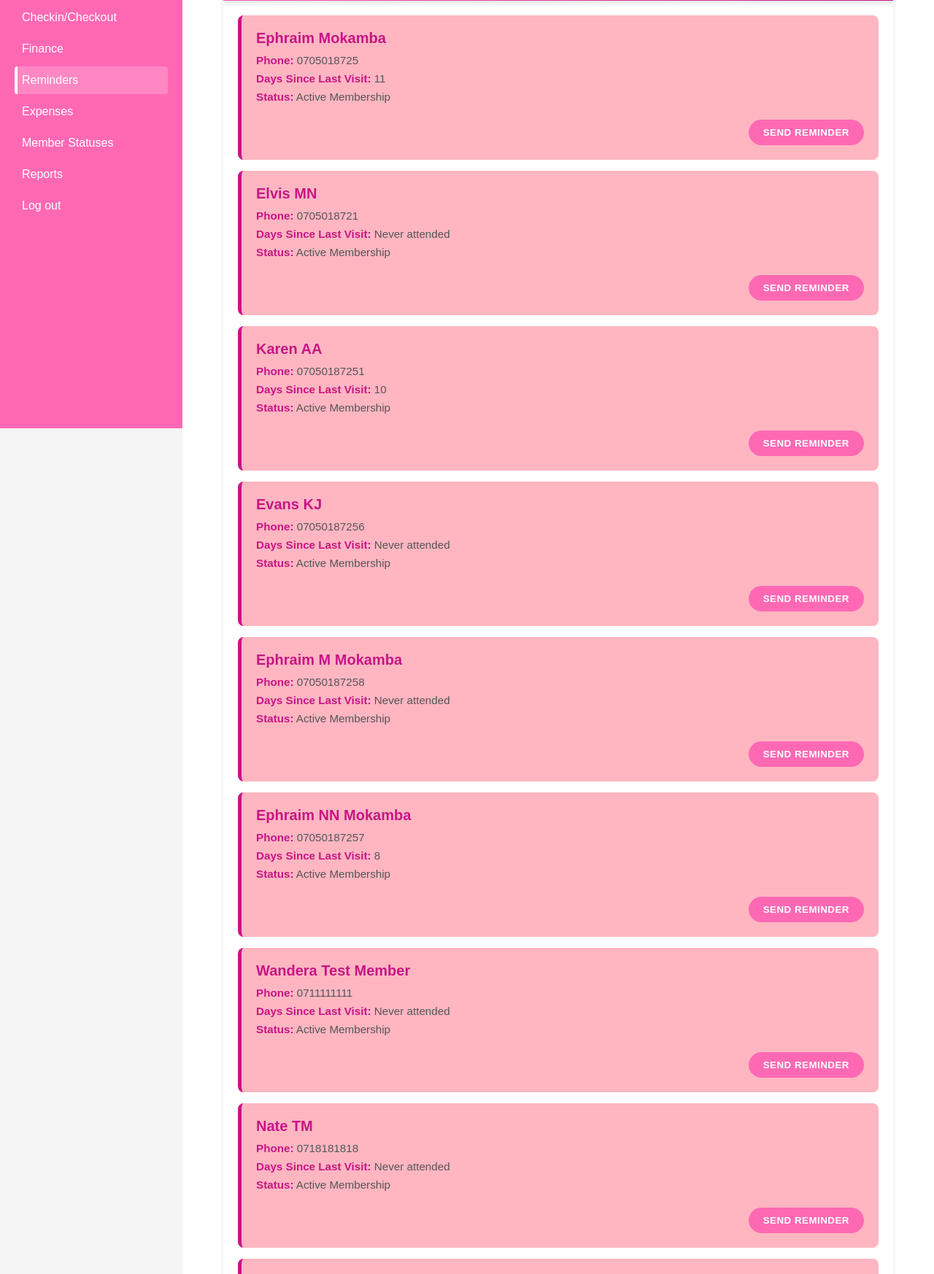
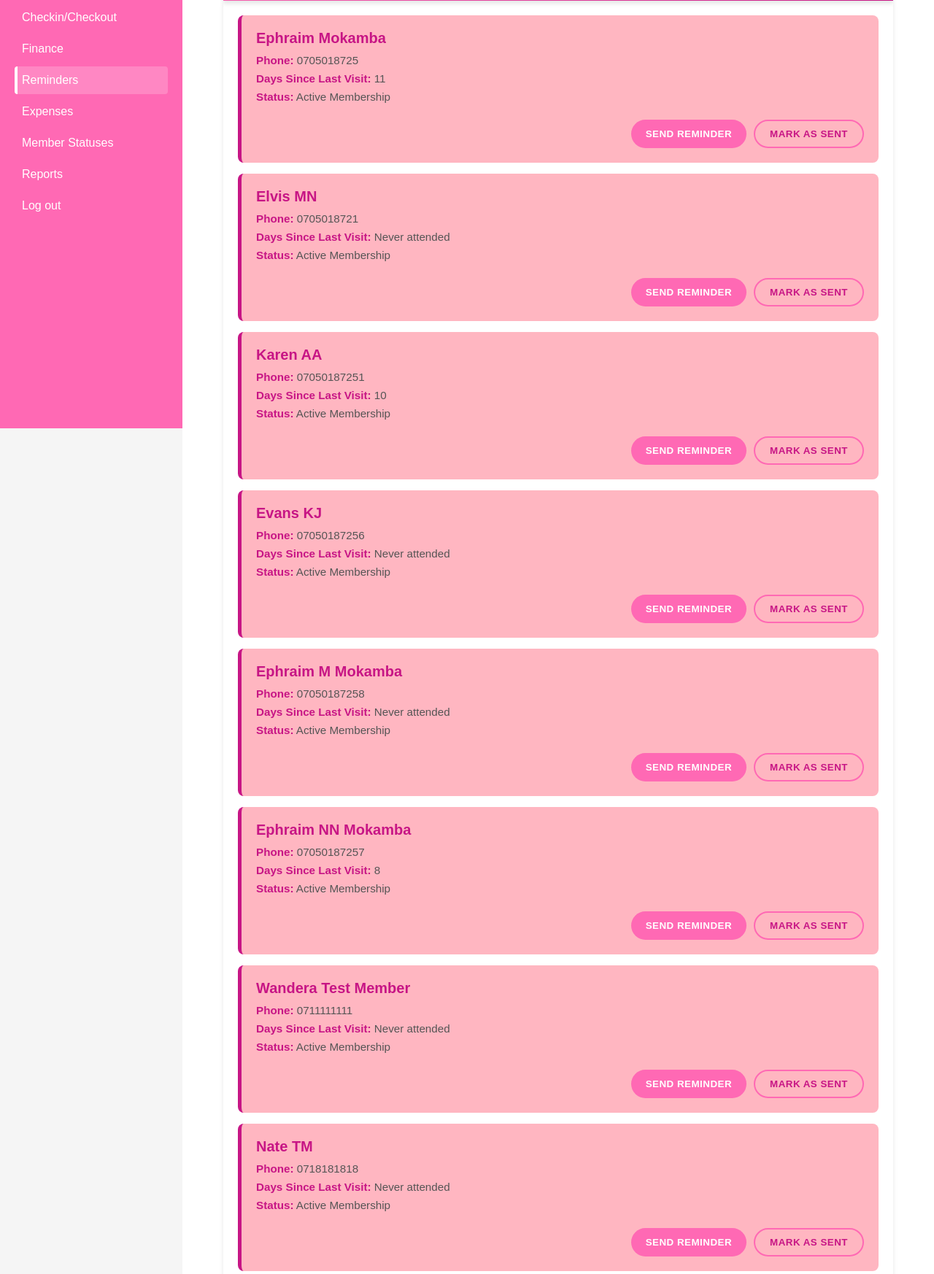
Before and after one commit to Ephraim19/FastCardioGym_MS, a Django app: page /reminders/ in a window 1280 px wide. Shown: the part 213-1959 px from the top of the page at 73% size. Run offline with Django 5.2, Linux system fonts and the light colour scheme; data comes from the database, SQL or seed files in the repository; both versions use the stored data as it was after the commit.

Commit message:
Reminders mark as sent button

```diff
--- a/members/admin.py
+++ b/members/admin.py
@@ -1,5 +1,5 @@
 from django.contrib import admin
-from .models import Member,CheckInOutRecord,PaymentDetails, Freeze_member, Expense, MemberProgress
+from .models import Member,CheckInOutRecord,PaymentDetails, Freeze_member, Expense, MemberProgress, gym_reminder
 # Register your models here.
 admin.site.register(Member)
 admin.site.register(PaymentDetails)
@@ -7,3 +7,4 @@ admin.site.register(CheckInOutRecord)
 admin.site.register(Freeze_member)
 admin.site.register(Expense)
 admin.site.register(MemberProgress)
+admin.site.register(gym_reminder)
--- a/members/static/reminders.css
+++ b/members/static/reminders.css
@@ -121,10 +121,23 @@ body {
     color: var(--pink-dark);
 }
 
-.reminder-action {
+.reminder-actions {
     display: flex;
     justify-content: flex-end;
+    gap: 10px;
 }
+
+.btn.mark-sent {
+    background-color: var(--pink-light);
+    border: 2px solid var(--pink-primary);
+    color: var(--pink-dark);
+}
+
+.btn.mark-sent:hover {
+    background-color: var(--pink-primary);
+    color: var(--white);
+}
+
 
 .btn {
     background-color: var(--pink-primary);
@@ -259,3 +272,15 @@ body {
         font-size: 0.9rem;
     }
 }
+
+@media (max-width: 480px) {
+    .reminder-actions {
+        flex-direction: column;
+        gap: 8px;
+    }
+
+    .btn.mark-sent,
+    .btn.send-reminder {
+        width: 100%;
+    }
+}
--- a/members/templates/reminders.html
+++ b/members/templates/reminders.html
@@ -71,9 +71,12 @@
                         ${details}
                     </div>
                     ${!reminder.category ? `
-                    <div class="reminder-action">
+                        <div class="reminder-actions">
                             <button class="btn send-reminder" data-member-id="${reminder.member_id}">
                                 Send Reminder
+                            </button>
+                            <button class="btn mark-sent" data-member-id="${reminder.member_id}">
+                                Mark as Sent
                             </button>
                         </div>
                     ` : ''}
@@ -113,8 +116,12 @@
                     });
                 }
 
+                // Set up event listeners for both types of buttons
                 document.querySelectorAll('.send-reminder').forEach(button => {
                     button.addEventListener('click', handleSendReminder);
+                });
+                document.querySelectorAll('.mark-sent').forEach(button => {
+                    button.addEventListener('click', handleMarkAsSent);
                 });
             } catch (error) {
                 console.error('Error loading reminders:', error);
@@ -146,7 +153,7 @@
                 const data = await response.json();
 
                 if (response.ok) {
-                    showNotification('error', 'Failed to send successfully', 'error');
+                    showNotification('Success', 'Reminder sent successfully', 'success');
                     const activeButton = document.querySelector('.filter-btn.active');
                     loadReminders(activeButton.dataset.type);
                 } else {
@@ -159,6 +166,42 @@
                 showNotification('Error', 'Failed to send reminder', 'error');
                 button.disabled = false;
                 button.textContent = 'Send Reminder';
+            }
+        }
+
+        async function handleMarkAsSent(event) {
+            const button = event.target;
+            const memberId = button.dataset.memberId;
+
+            try {
+                button.disabled = true;
+                button.textContent = 'Marking...';
+
+                const response = await fetch('/reminders/mark-sent/', {
+                    method: 'POST',
+                    headers: {
+                        'Content-Type': 'application/json',
+                        'X-CSRFToken': getCookie('csrftoken')
+                    },
+                    body: JSON.stringify({ member_id: memberId })
+                });
+
+                const data = await response.json();
+
+                if (response.ok) {
+                    showNotification('Success', 'Reminder marked as sent', 'success');
+                    const activeButton = document.querySelector('.filter-btn.active');
+                    loadReminders(activeButton.dataset.type);
+                } else {
+                    showNotification('Error', data.message || 'Failed to mark reminder as sent', 'error');
+                    button.disabled = false;
+                    button.textContent = 'Mark as Sent';
+                }
+            } catch (error) {
+                console.error('Error marking reminder as sent:', error);
+                showNotification('Error', 'Failed to mark reminder as sent', 'error');
+                button.disabled = false;
+                button.textContent = 'Mark as Sent';
             }
         }
 
--- a/members/urls.py
+++ b/members/urls.py
@@ -26,6 +26,7 @@ urlpatterns = [
 
     path('reminders/',views.reminders, name = "Reminders" ),
     path('reminders/send/', views.send_reminder, name='send_reminder'),
+    path('reminders/mark-sent/', views.mark_reminder_sent, name='mark_sent'),
 
     path('expenses/',views.expenses,name="Expenses" ),
     path('expenses/new/',views.new_expense,name="New Expense" ),
--- a/members/views.py
+++ b/members/views.py
@@ -700,12 +700,7 @@ class RevenueAndMembershipView(View):
 
         return JsonResponse(response_data)
 
-from django.shortcuts import render
-from django.http import JsonResponse
-from django.utils import timezone
-from datetime import timedelta
-from django.db.models import Max, Q
-from .models import Member, PaymentDetails, CheckInOutRecord, gym_reminder
+
 
 def calculate_expiry_dates(payment):
     plan_durations = {
@@ -854,6 +849,92 @@ def reminders(request):
 
 def send_reminder(request):
     return JsonResponse({'status': 'success', 'message': 'Reminder sent successfully!'})
+
+@csrf_exempt
+@require_http_methods(["POST"])
+def mark_reminder_sent(request):
+    try:
+        data = json.loads(request.body)
+        member_id = data.get('member_id')
+
+        if not member_id:
+            return JsonResponse({
+                'status': 'error',
+                'message': 'Member ID is required'
+            }, status=400)
+
+        member = Member.objects.get(id=member_id)
+
+        # First check if there's an existing pending reminder
+        existing_reminder = gym_reminder.objects.filter(
+            member=member,
+            is_sent=False
+        ).first()
+
+        if existing_reminder:
+            # Mark the existing reminder as sent
+            existing_reminder.is_sent = True
+            existing_reminder.save()
+
+            return JsonResponse({
+                'status': 'success',
+                'message': 'Existing reminder marked as sent'
+            })
+
+        # If no existing reminder, create a new one based on the member's status
+        # Check for subscription expiry
+        latest_payment = member.payments.order_by('-payment_date').first()
+        if latest_payment:
+            expiry_date = calculate_expiry_dates(latest_payment)
+            days_until_expiry = (expiry_date - timezone.now().date()).days
+            if 0 <= days_until_expiry <= 7:
+                reminder = gym_reminder.objects.create(
+                    member=member,
+                    category='expiry',
+                    reminder=f"Your membership expires in {days_until_expiry} days. Please renew to continue accessing our facilities.",
+                    is_sent=True
+                )
+                return JsonResponse({
+                    'status': 'success',
+                    'message': 'Subscription reminder marked as sent'
+                })
+
+        # Check for attendance
+        last_checkin = member.CheckinOut.filter(
+            action='check_in'
+        ).order_by('-timestamp').first()
+
+        seven_days_ago = timezone.now() - timedelta(days=7)
+        if not last_checkin or last_checkin.timestamp < seven_days_ago:
+            days_absent = (timezone.now() - last_checkin.timestamp).days if last_checkin else 'Never attended'
+            reminder = gym_reminder.objects.create(
+                member=member,
+                category='attendance',
+                reminder=f"We miss seeing you at the gym! It's been {days_absent} days since your last visit.",
+                is_sent=True
+            )
+            return JsonResponse({
+                'status': 'success',
+                'message': 'Attendance reminder marked as sent'
+            })
+
+        return JsonResponse({
+            'status': 'error',
+            'message': 'No valid reminder criteria found for this member'
+        }, status=400)
+
+    except Member.DoesNotExist:
+        return JsonResponse({
+            'status': 'error',
+            'message': 'Member not found'
+        }, status=404)
+
+    except Exception as e:
+        return JsonResponse({
+            'status': 'error',
+            'message': 'An error occurred while processing your request'
+        }, status=500)
+
 def freeze_member(request,member_id):
 
     if request.method == "POST":
```
Also changed, not shown: members/models.py (+14 -0 lines), db.sqlite3, members/migrations/0018_gymreminder.py (added), members/migrations/0019_gymreminder_reminder.py (added), members/migrations/0020_delete_gymreminder.py (added). Lines whose indentation alone changed are shown as unchanged.
